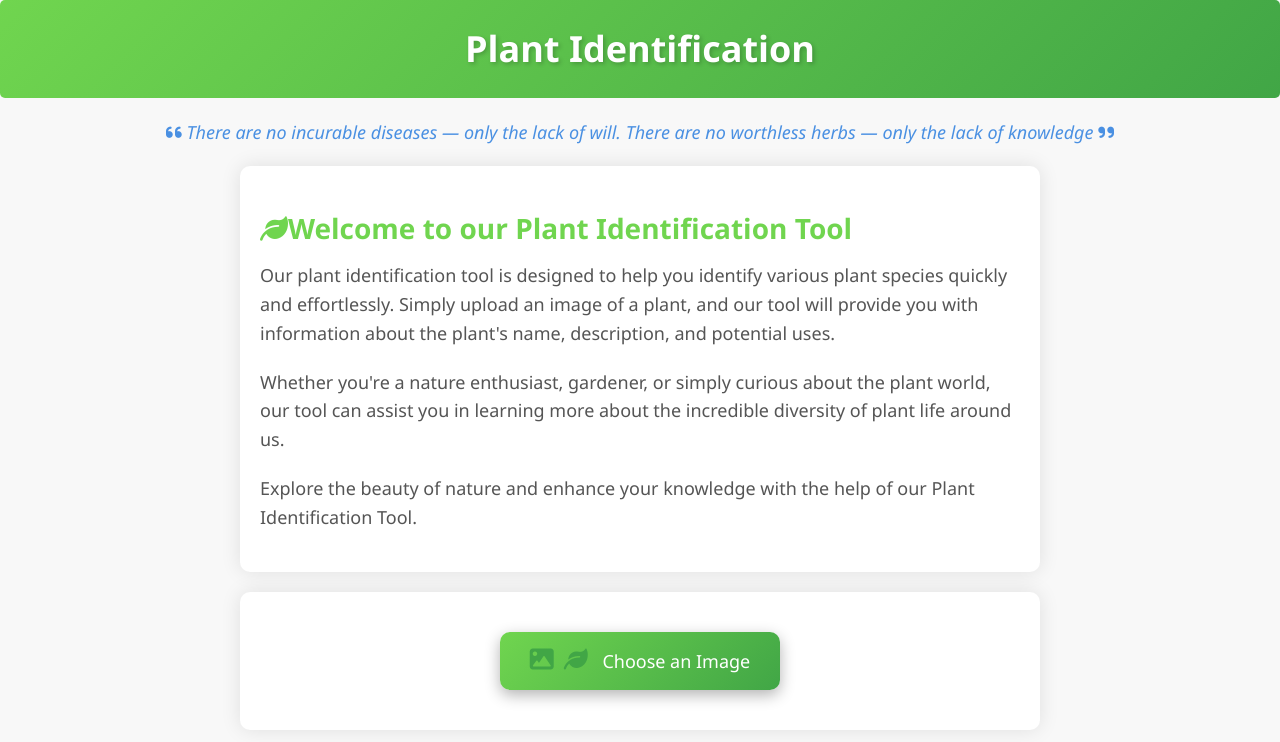
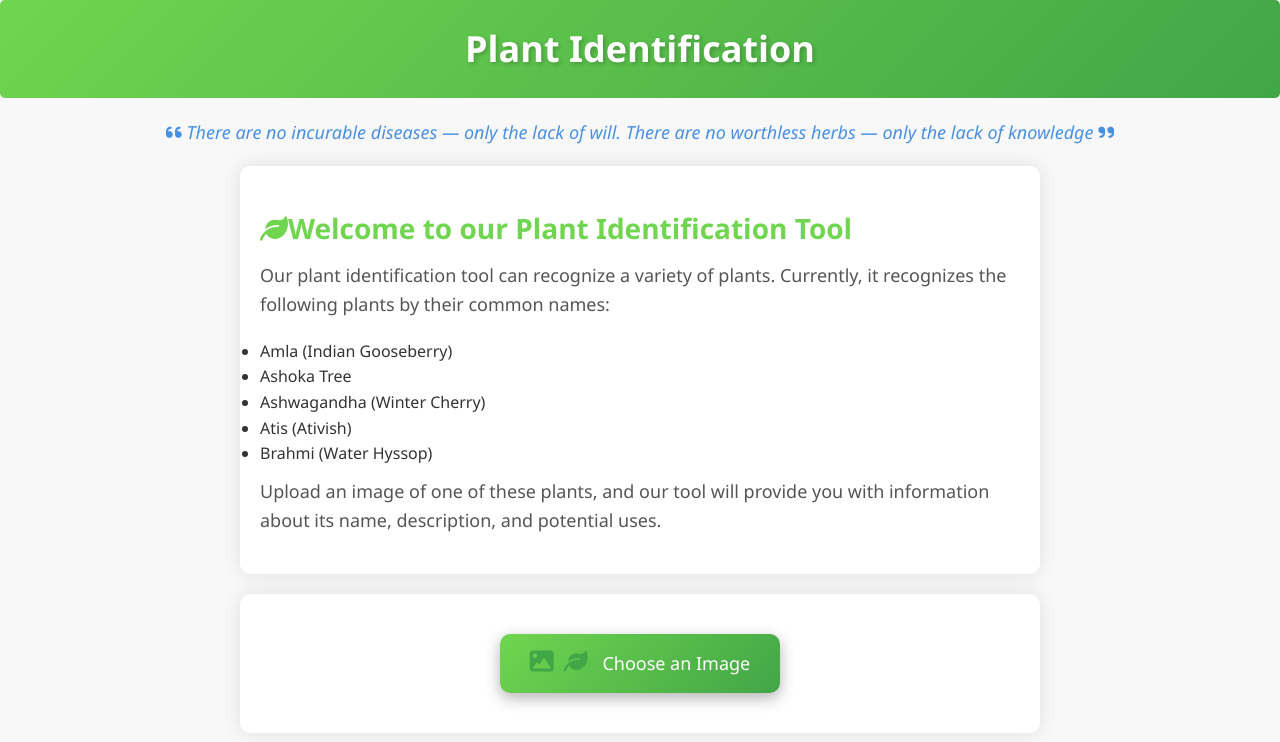
Before and after one commit to ASHISH-INDIA/Plant-Detection, a Flask app: page / in a window 1280 px wide. Shown: the top 742 px of the page. Run offline with Flask 3, Linux system fonts and the light colour scheme; parts of the project's set-up code (start-up, migrations or seed data) failed here and were passed over.

Commit message:
commit-5

```diff
--- a/templates/index.html
+++ b/templates/index.html
@@ -195,13 +195,17 @@
         <!-- Intro Title with leaf icon -->
         <h2 class="intro-title"><i class="fas fa-leaf icon"></i>Welcome to our Plant Identification Tool</h2>
         <p class="intro-text">
-            Our plant identification tool is designed to help you identify various plant species quickly and effortlessly. Simply upload an image of a plant, and our tool will provide you with information about the plant's name, description, and potential uses.
+            Our plant identification tool can recognize a variety of plants. Currently, it recognizes the following plants by their common names:
         </p>
+        <ul>
+            <li>Amla (Indian Gooseberry)</li>
+            <li>Ashoka Tree</li>
+            <li>Ashwagandha (Winter Cherry)</li>
+            <li>Atis (Ativish)</li>
+            <li>Brahmi (Water Hyssop)</li>
+        </ul>
         <p class="intro-text">
-            Whether you're a nature enthusiast, gardener, or simply curious about the plant world, our tool can assist you in learning more about the incredible diversity of plant life around us.
-        </p>
-        <p class="intro-text">
-            Explore the beauty of nature and enhance your knowledge with the help of our Plant Identification Tool.
+            Upload an image of one of these plants, and our tool will provide you with information about its name, description, and potential uses.
         </p>
     </div>
 
@@ -252,15 +256,18 @@
 
             if (fileInput.files && fileInput.files[0]) {
                 const reader = new FileReader();
+
                 reader.onload = function(e) {
                     imagePreview.src = e.target.result;
-                    imagePreview.style.display = "block"; // Show the image preview
-                    imagePreviewContainer.style.display = "block"; // Show the image preview container
+                    imagePreview.style.display = 'block'; // Show the image
+                    imagePreviewContainer.style.display = 'block'; // Show the container
                 };
-                reader.readAsDataURL(fileInput.files[0]);
+
+                reader.readAsDataURL(fileInput.files[0]); // Read the file as a data URL
             } else {
-                imagePreview.style.display = "none"; // Hide the image preview if no file is selected
-                imagePreviewContainer.style.display = "none"; // Hide the image preview container
+                imagePreview.src = '';
+                imagePreview.style.display = 'none'; // Hide the image
+                imagePreviewContainer.style.display = 'none'; // Hide the container
             }
         }
     </script>
```
